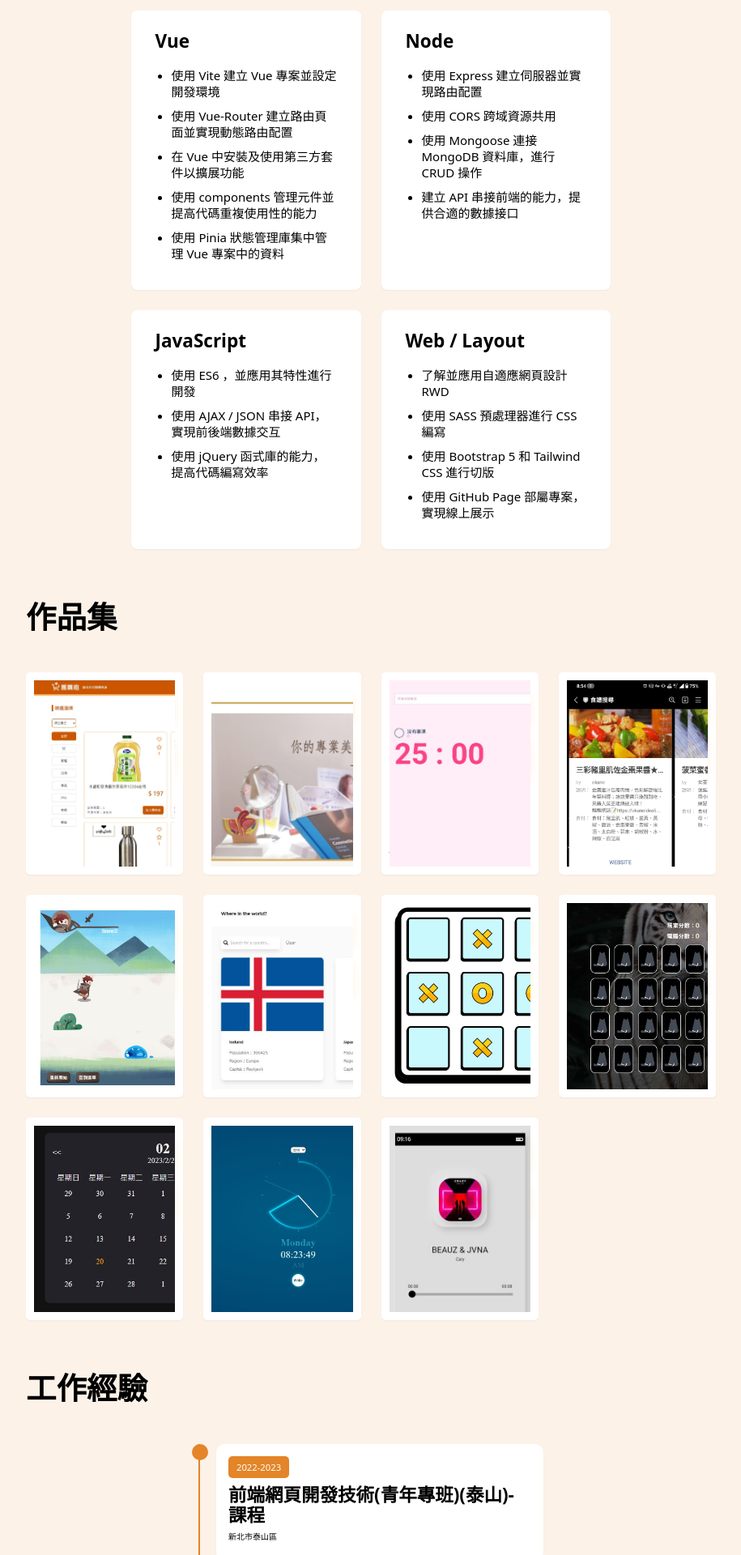
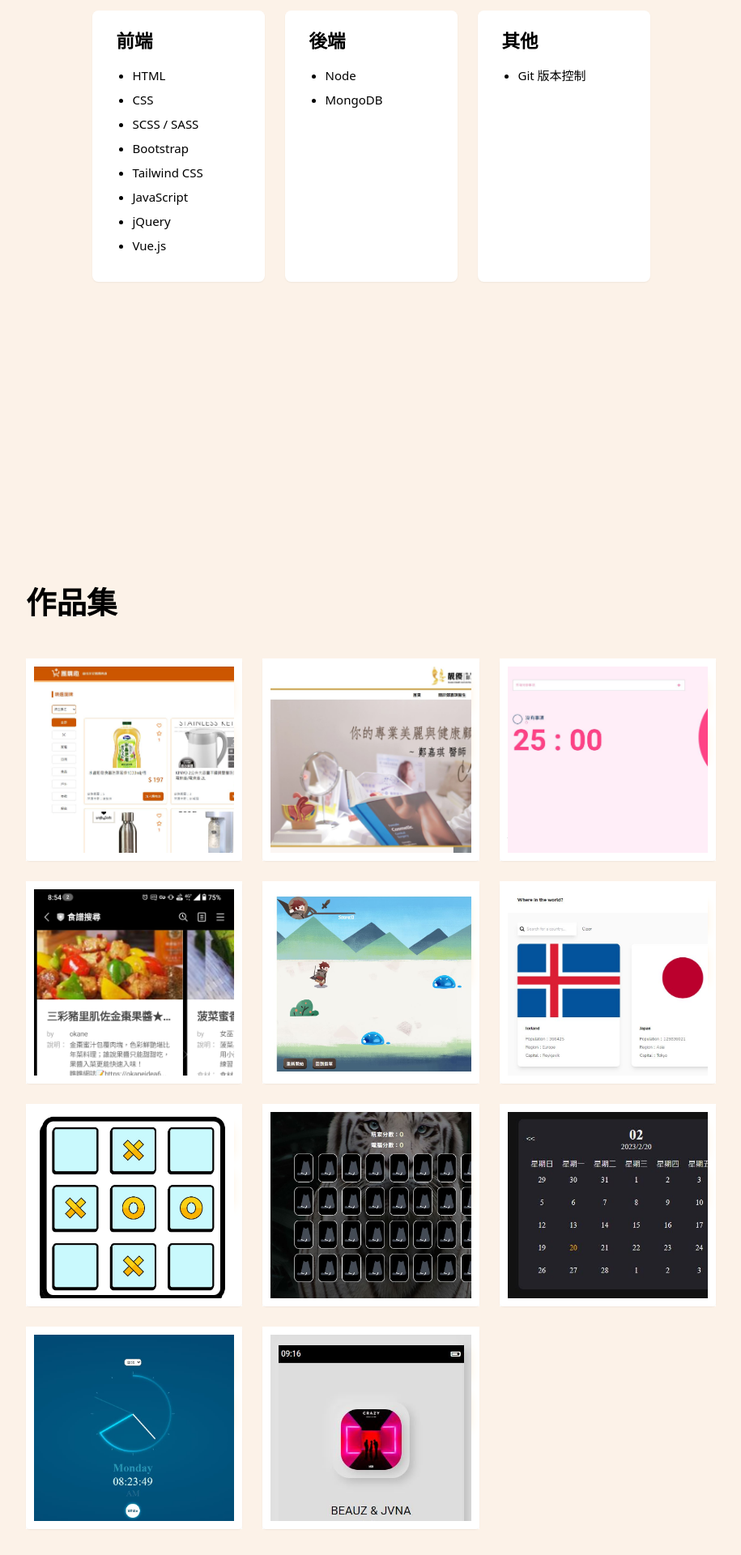
Before and after one commit to a733181/info, a Vue app: page / in a window 1280 px wide. Shown: the part 1720-3640 px from the top of the page at 81% size, without its empty margins (332-1247 px from the left). Built offline with nearby package versions, Linux system fonts and the light colour scheme.

Commit message:
修改 skill

```diff
--- a/src/components/TheCard.vue
+++ b/src/components/TheCard.vue
@@ -1,12 +1,15 @@
 <template>
+  <div class="bg-white">
     <div
-    class="card border-[1rem] shadow-sm border-white bg-white h-[25rem] relative rounded-lg"
+      class="card border-[1rem] shadow-sm border-white h-[25rem] relative rounded-lg"
     >
+      <a :href="props.item.page">
         <img
           :src="props.item.img"
           :alt="props.item.title"
           class="img w-full h-full object-cover object-left-top relative z-[1]"
         />
+      </a>
       <h2 class="absolute text-3xl bottom-0 left-0 font-bold">
         {{ props.item.title }}
       </h2>
@@ -35,6 +38,11 @@
         </a>
       </div>
     </div>
+    <div v-if="item.describe" class="px-6 py-7">
+      <h3 class="text-3xl">簡介</h3>
+      <p class="whitespace-pre-line mt-4 text-2xl">{{ item.describe }}</p>
+    </div>
+  </div>
 </template>
 
 <script setup>
--- a/src/components/ThePortfolio.vue
+++ b/src/components/ThePortfolio.vue
@@ -1,7 +1,7 @@
 <template>
   <section id="portfolio">
     <h2 class="text-6xl my-10 lg:mb-20 font-bold">作品集</h2>
-    <div class="grid lg:grid-cols-4 gap-10">
+    <div class="grid lg:grid-cols-3 gap-10">
       <Card v-for="(item, index) in portfolio" :key="index" :item="item" />
     </div>
   </section>
@@ -16,30 +16,35 @@
     img: new URL('@/assets/img/vue-buytogether.jpg', import.meta.url).href,
     github: 'https://github.com/a733181/2022-buytogether',
     page: 'https://a733181.github.io/2022-buytogether/#/',
+    describe: '',
   },
   {
     title: '靚優 時尚美醫 鄭嘉琪',
     img: new URL('../assets/img/dreamuTW.jpg', import.meta.url).href,
     github: 'https://www.dreamutw.com/',
     page: 'https://www.dreamutw.com/',
+    describe: '',
   },
   {
     title: 'Vue 番茄鐘',
     img: new URL('@/assets/img/vue-pomodoro.jpg', import.meta.url).href,
     github: 'https://github.com/a733181/2022-Vue-Pomodoro',
     page: 'https://a733181.github.io/2022-Vue-Pomodoro/#/',
+    describe: '',
   },
   {
     title: 'line機器人 搜尋食譜',
     img: new URL('@/assets/img/node-line-bot.jpg', import.meta.url).href,
     github: 'https://github.com/a733181/2022-nodeLineBot-recipe',
     page: 'https://lin.ee/5nSlCrD',
+    describe: '',
   },
   {
     title: '90秒小遊戲',
     img: new URL('@/assets/img/js-jq-game.jpg', import.meta.url).href,
     github: 'https://github.com/a733181/2022-jq-canvas-game',
     page: 'https://a733181.github.io/2022-jq-canvas-game/',
+    describe: '',
   },
   {
     title: 'Countries-API',
@@ -47,30 +52,35 @@
     github:
       'https://github.com/a733181/frontendMentor-REST-Countries-API-with-color-theme-switcher',
     page: 'https://a733181.github.io/frontendMentor-REST-Countries-API-with-color-theme-switcher/',
+    describe: '',
   },
   {
     title: '井字棋',
     img: new URL('@/assets/img/js-tic-tac-toe.jpg', import.meta.url).href,
     github: 'https://github.com/a733181/2022-js-tic-tac-toe',
     page: 'https://a733181.github.io/2022-js-tic-tac-toe/',
+    describe: '',
   },
   {
     title: '卡片翻牌遊戲',
     img: new URL('@/assets/img/js-memory-game.jpg', import.meta.url).href,
     github: 'https://github.com/a733181/2022-jq-memory-game',
     page: 'https://a733181.github.io/2022-jq-memory-game/',
+    describe: '',
   },
   {
     title: '萬年曆',
     img: new URL('@/assets/img/js-calendar.jpg', import.meta.url).href,
     github: 'https://github.com/a733181/2022-js-calendar',
     page: 'https://a733181.github.io/2022-js-calendar/',
+    describe: '',
   },
   {
     title: '時鐘',
     img: new URL('@/assets/img/js-clock.jpg', import.meta.url).href,
     github: 'https://github.com/a733181/2022-js-clock',
     page: 'https://a733181.github.io/2022-js-clock/',
+    describe: '',
   },
   {
     title: '音樂撥放器',
@@ -78,6 +88,7 @@
     github:
       'https://github.com/a733181/frontendMentor-REST-Countries-API-with-color-theme-switcher',
     page: 'https://a733181.github.io/2021-practice-music_play/',
+    describe: '',
   },
 ];
 </script>
--- a/src/components/TheSkill.vue
+++ b/src/components/TheSkill.vue
@@ -3,7 +3,7 @@
     <h2 class="text-6xl my-10 lg:mb-20 font-bold">技能</h2>
     <ul class="flex flex-wrap gap-10 justify-center">
       <li
-        class="w-full lg:w-1/3 bg-white py-10 px-12 rounded-xl shadow-sm"
+        class="w-full lg:w-1/4 bg-white py-10 px-12 rounded-xl shadow-sm"
         v-for="(item, itemIndex) in skill"
         :key="itemIndex"
       >
@@ -25,40 +25,25 @@
 <script setup>
 const skill = [
   {
-    title: 'Vue',
+    title: '前端',
     list: [
-      '使用 Vite 建立 Vue 專案並設定開發環境',
-      '使用 Vue-Router 建立路由頁面並實現動態路由配置',
-      '在 Vue 中安裝及使用第三方套件以擴展功能',
-      '使用 components 管理元件並提高代碼重複使用性的能力',
-      '使用 Pinia 狀態管理庫集中管理 Vue 專案中的資料',
+      'HTML',
+      'CSS',
+      'SCSS / SASS',
+      'Bootstrap',
+      'Tailwind CSS',
+      'JavaScript',
+      'jQuery',
+      'Vue.js',
     ],
   },
   {
-    title: 'Node',
-    list: [
-      '使用 Express 建立伺服器並實現路由配置',
-      '使用 CORS 跨域資源共用',
-      '使用 Mongoose 連接 MongoDB 資料庫，進行 CRUD 操作',
-      '建立 API 串接前端的能力，提供合適的數據接口',
-    ],
+    title: '後端',
+    list: ['Node', 'MongoDB'],
   },
   {
-    title: 'JavaScript',
-    list: [
-      '使用 ES6 ，並應用其特性進行開發',
-      '使用 AJAX / JSON 串接 API，實現前後端數據交互',
-      '使用 jQuery 函式庫的能力，提高代碼編寫效率',
-    ],
-  },
-  {
-    title: 'Web / Layout',
-    list: [
-      '了解並應用自適應網頁設計 RWD',
-      '使用 SASS 預處理器進行 CSS 編寫',
-      '使用 Bootstrap 5 和 Tailwind CSS 進行切版',
-      '使用 GitHub Page 部屬專案，實現線上展示',
-    ],
+    title: '其他',
+    list: ['Git 版本控制'],
   },
 ];
 </script>
--- a/src/components/TheWork.vue
+++ b/src/components/TheWork.vue
@@ -13,7 +13,7 @@
             {{ job.company }}
           </h3>
           <p class="mb-3">{{ job.jobTitle }} {{ job.area }}</p>
-          <p class="text-xl whitespace-pre-line leading-relaxed">
+          <p class="text-2xl whitespace-pre-line leading-relaxed">
             {{ job.content }}
           </p>
         </div>
@@ -25,26 +25,20 @@
 <script setup>
 const jobs = [
   {
-    company: '前端網頁開發技術(青年專班)(泰山)-課程',
-    worKDate: '2022-2023',
-    jobTitle: '',
-    area: '新北市泰山區',
-    content: '',
-  },
-  {
     company: '喬宣有限公司',
     worKDate: '2018 - 2021',
     jobTitle: '業務助理',
     area: '新北市永和區',
     content:
-      '負責通路後台商品管理、訂單處理、客訴及退換貨處理，以及電話和線上客服。\n同時，還負責統計整理銷售數量並進行庫存管理。工作內容多元且相當細膩，達到了良好的表現。',
+      '1.負責運用 WordPress 開發公司品牌官網。\n2.負責 ERP 系統操作及 CRM 客戶關係管理。\n3.負責商品管理與銷售數據統計分析。',
   },
   {
     company: '多必優國際有限公司',
     worKDate: '2014 - 2017',
     jobTitle: '行政助理',
     area: '新北市新莊區',
-    content: '',
+    content:
+      '1.負責商品採購及行政事務。\n2.負責商品進銷存和客戶關係管理。\n3.負責商品管理與銷售數據統計分析。',
   },
 ];
 </script>
```
Lines whose indentation alone changed are shown as unchanged.
